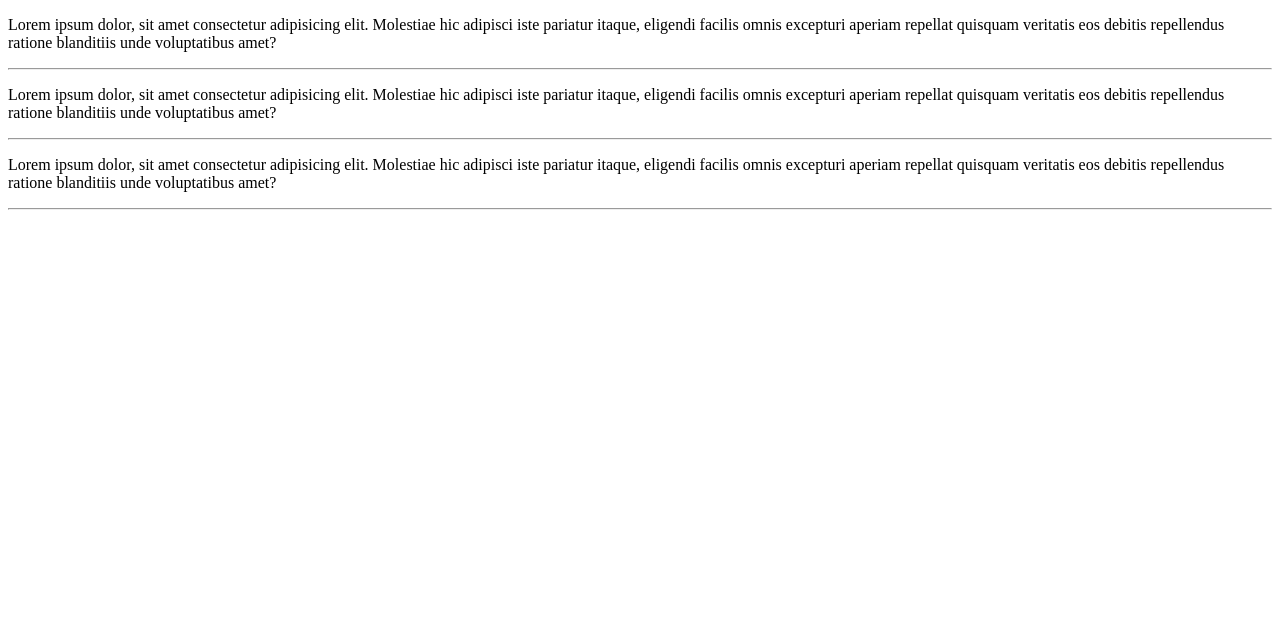
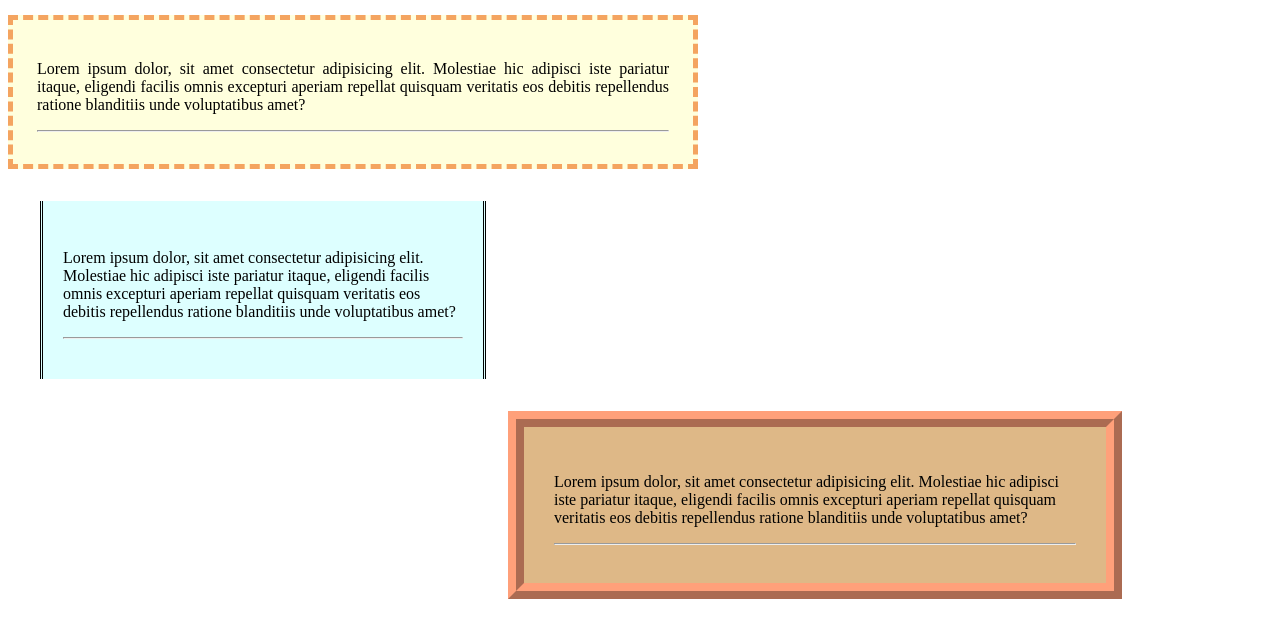
Before and after one commit to divyasuram/html-demo, a plain HTML site: page index.html in a window 1280 px wide. Drawn offline with Linux system fonts and the light colour scheme.

Commit message:
Update styles.css

```diff
--- a/styles.css
+++ b/styles.css
@@ -1,4 +1,4 @@
-.boxA{
+#boxA{
 width: 50%;
 margin-top: 15px ;
 margin-bottom: 15px ;
@@ -9,7 +9,7 @@ border-width: 5px;
 padding: 1.5em;
 text-align: justify;
 }
-.boxB{
+#boxB{
 width:25em;
 border-style: double;
 border-top:10px darkslategrey;
@@ -24,7 +24,7 @@ margin-right:  2em;
 margin-left:2em ;
 margin-bottom: 20px;
 }
-.boxC{
+#boxC{
 margin-left:500px;
 margin-right:150px ;
 margin-top: 2em;
```
